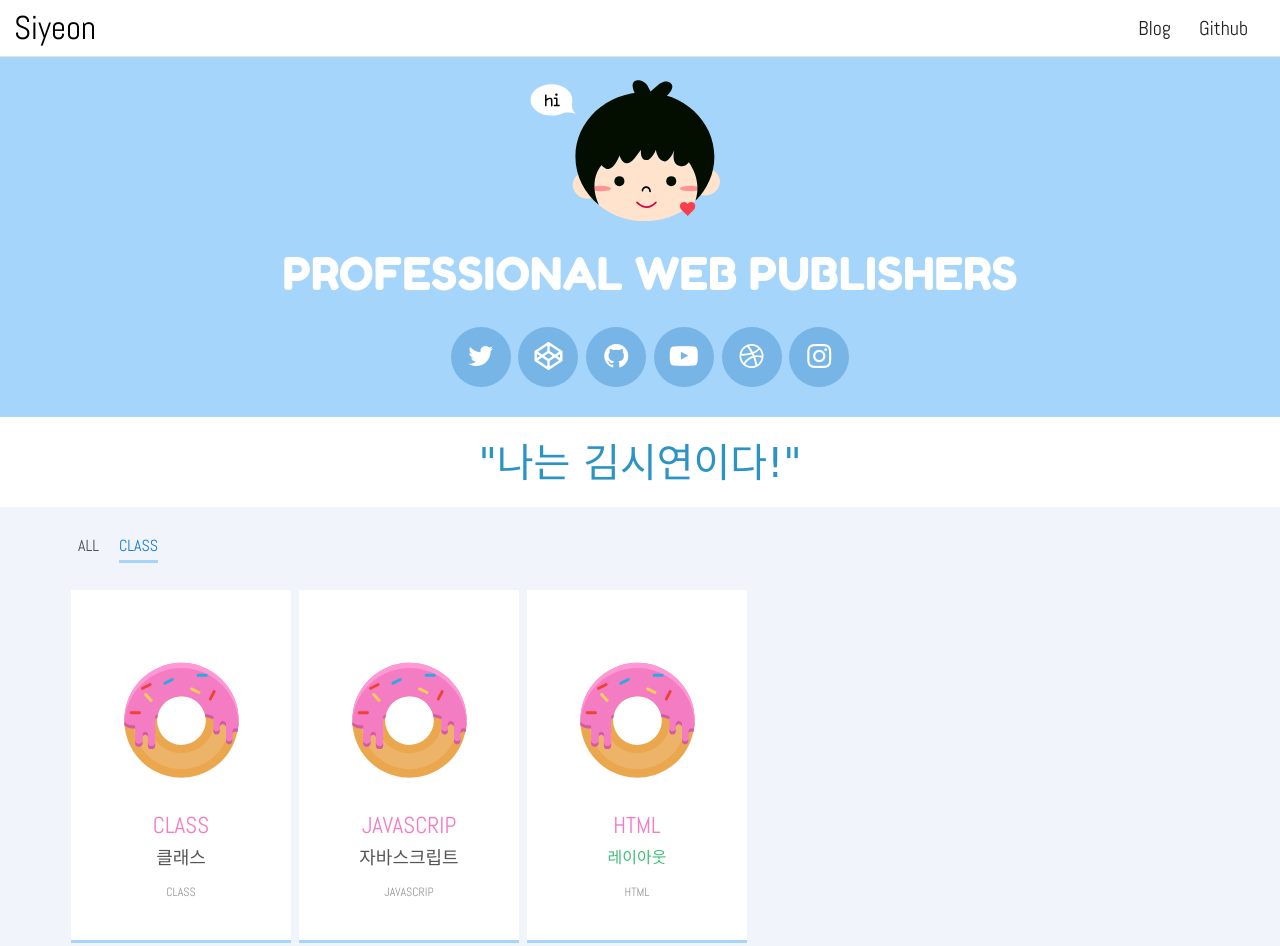
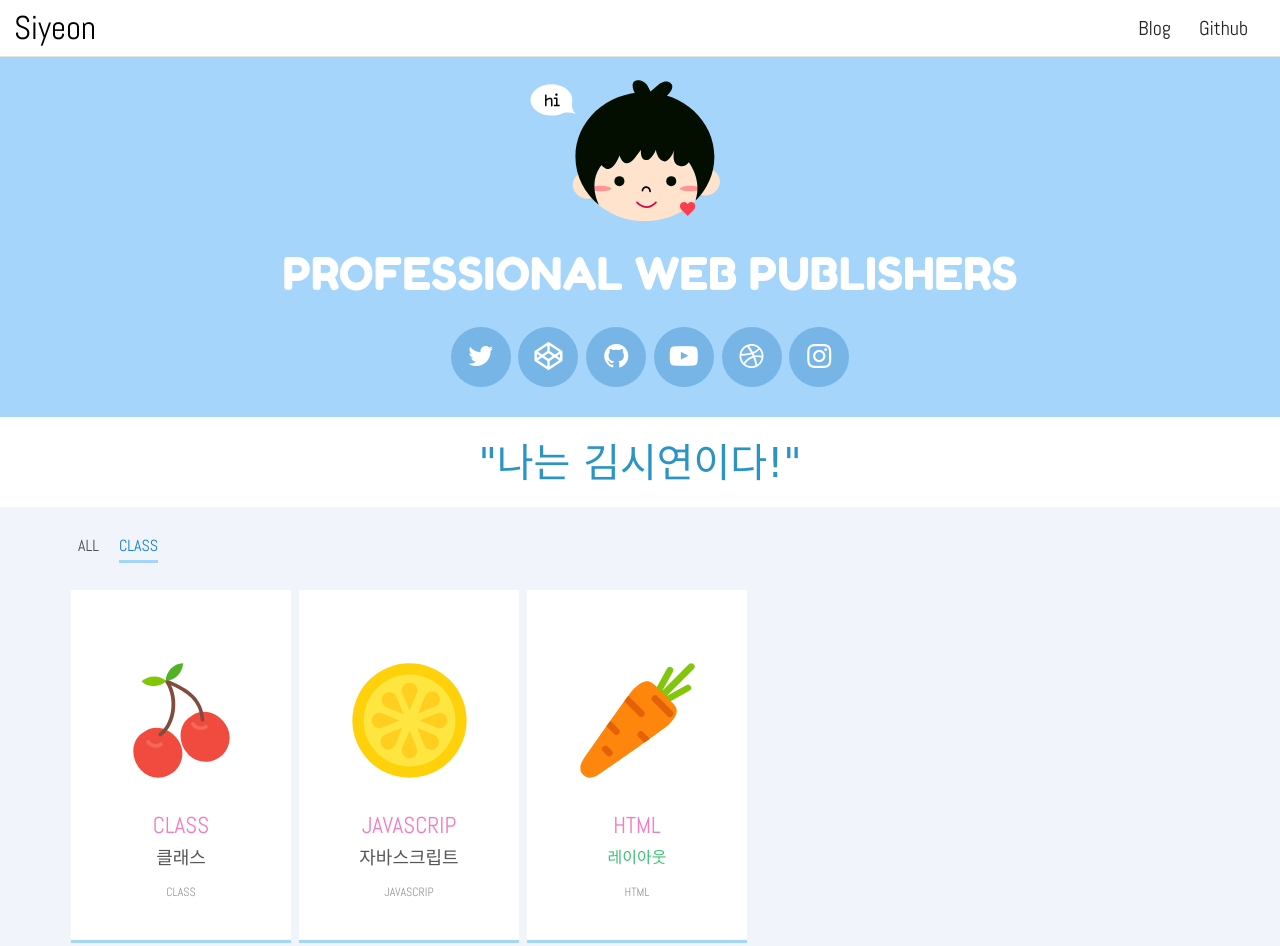
Before and after one commit to Siyoenkim/web2023, a plain HTML site: page index.html in a window 1280 px wide. Shown: the top 946 px of the page. Drawn offline with Linux system fonts and the light colour scheme; a web font is replaced by a local one.

Commit message:
2023. 02. 27
메인 그림 변경

```diff
--- a/index.html
+++ b/index.html
@@ -196,7 +196,7 @@
                   <span class="overlay-text-thumb1-donut">클래스</span>
                   <span class="overlay-text-thumb2-donut">CLASS</span>
                 </div>
-                <img src="assets/img/svg-donut.svg" alt="portfolio">
+                <img src="assets/img/svg-cherries.svg" alt="portfolio">
                 <div class="img-text donutImg">
                   <h5>CLASS</h5>
                   <p>클래스</p>
@@ -217,7 +217,7 @@
                   <span class="overlay-text-thumb1-donut">자바스크립트</span>
                   <span class="overlay-text-thumb2-donut">JAVASCRIP</span>
                 </div>
-                <img src="assets/img/svg-donut.svg" alt="portfolio">
+                <img src="assets/img/svg-lemon.svg" alt="portfolio">
                 <div class="img-text donutImg">
                   <h5>JAVASCRIP</h5>
                   <p>자바스크립트</p>
@@ -237,7 +237,7 @@
                   <span class="overlay-text-thumb1-donut">자바스크립트</span>
                   <span class="overlay-text-thumb2-donut">JAVASCRIP</span>
                 </div>
-                <img src="assets/img/svg-donut.svg" alt="portfolio">
+                <img src="assets/img/svg-carrot.svg" alt="portfolio">
                 <div class="img-text donutImg">
                   <h5>HTML</h5>
                   <p></p>레이아웃</p>
```
